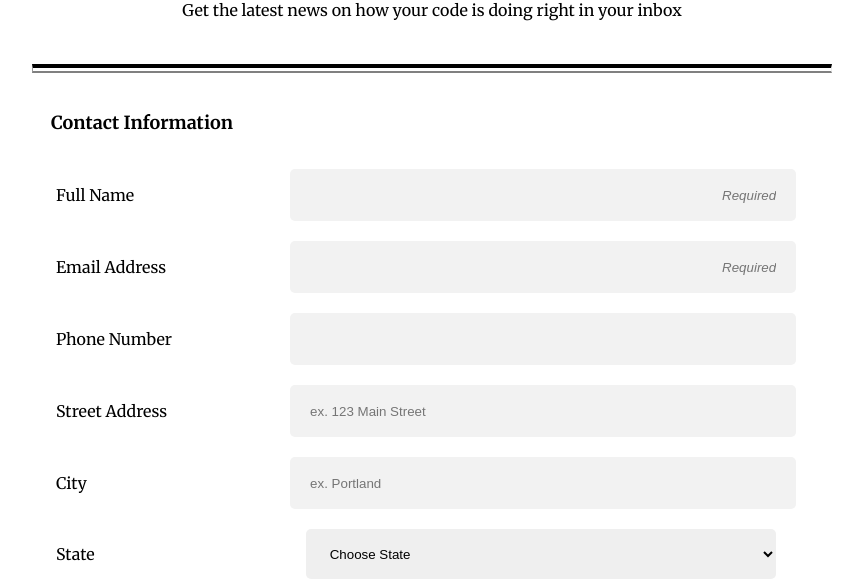
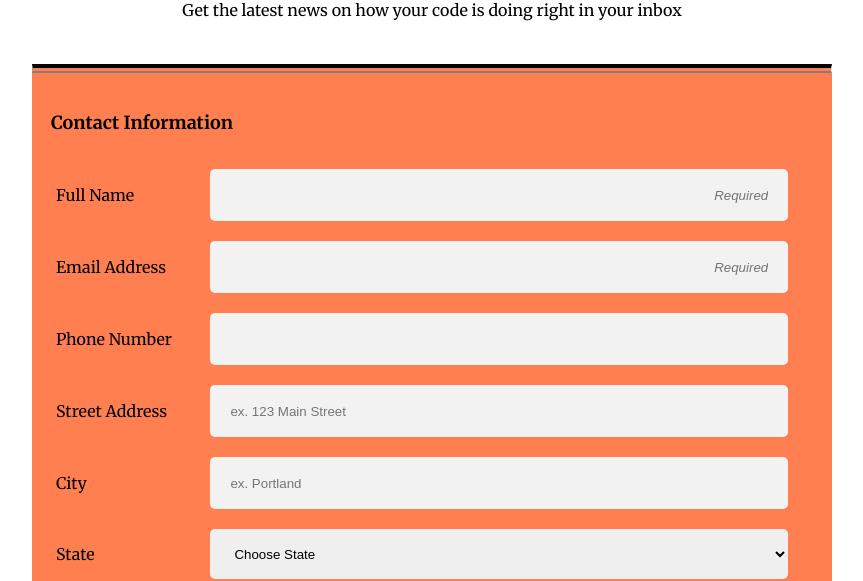
Before and after one commit to bcarlso1/Portfolio-Project-3, a plain HTML site: page index.html in a window 1280 px wide. Shown: the part 222-803 px from the top of the page, without its empty margins (208-1071 px from the left). Drawn offline with Linux system fonts and the light colour scheme.

Commit message:
Add files via upload

```diff
--- a/styles.css
+++ b/styles.css
@@ -36,6 +36,12 @@ legend {
 
 /* Main */
 
+
+main {
+    background: coral;
+}
+
+
 fieldset {
     border: none;
 }
@@ -56,6 +62,10 @@ select {
     border: none;
     border-radius: 5px;
     margin: 10px;
+}
+
+select {
+    width: 93.5%;
 }
 
 input  {
@@ -159,5 +169,6 @@ button {
 
 .flex-item-2 {
     flex-grow: 4;
+    flex-basis: 80%;
 }
 }
```
